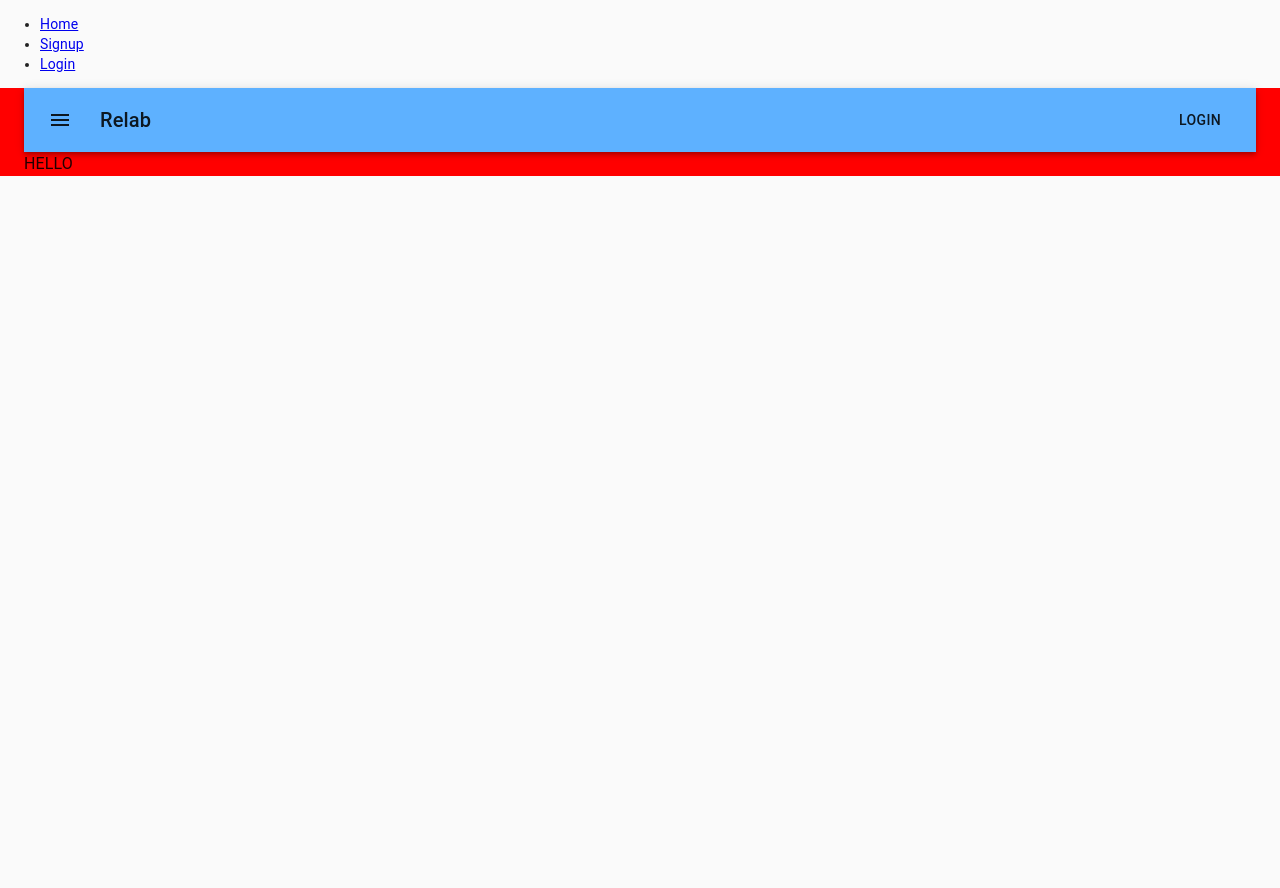
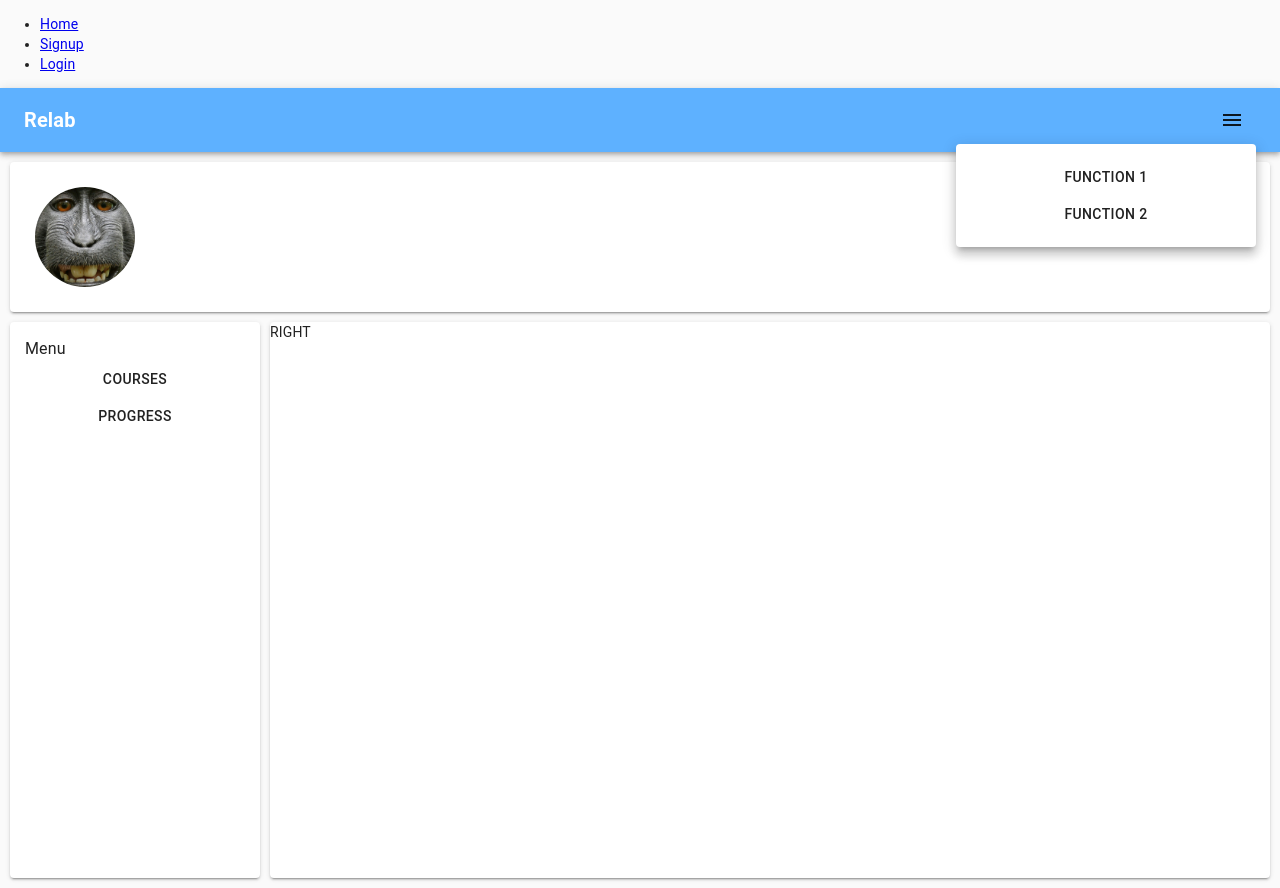
Before and after one commit to damianbrowne/cmsi370-djaw, a React (Create React App) app: page / in a window 1280 px wide. Both pictures are taken after a click on the button "menu". Before the commit the page ends 800 px from the top, so only its background shows below. Built offline with nearby package versions, Linux system fonts and the light colour scheme.

Commit message:
dashboard skeleton + header updates

```diff
--- a/src/common/HeaderFrame.js
+++ b/src/common/HeaderFrame.js
@@ -1,38 +1,97 @@
-import React from 'react';
-import { makeStyles } from '@material-ui/core/styles';
-import AppBar from '@material-ui/core/AppBar';
-import Toolbar from '@material-ui/core/Toolbar';
-import Typography from '@material-ui/core/Typography';
-import Button from '@material-ui/core/Button';
-import IconButton from '@material-ui/core/IconButton';
+import { useState } from 'react';
+
 import MenuIcon from '@material-ui/icons/Menu';
+
+import {
+  AppBar,
+  Toolbar,
+  Typography,
+  Button,
+  IconButton,
+  makeStyles,
+  Popover,
+  Paper,
+
+} from '@material-ui/core'
 
 const useStyles = makeStyles((theme) => ({
   root: {
-    flex: 1,
   },
+
   menuButton: {
-    marginRight: theme.spacing(2),
+    marginLeft: theme.spacing(2),
   },
+
   title: {
     flexGrow: 1,
+    color:"white",
+    fontWeight:"bold"
   },
+
+  popoverPaper: {
+    minWidth: 300,
+    maxWidth: 300,
+    paddingTop: 15,
+    paddingBottom: 15,
+  },
+
+  popoverMenu: {
+    flex: 1,
+    display:"flex",
+    flexDirection:"column",
+  }
 }));
 
 export default function ButtonAppBar() {
   const classes = useStyles();
+  const [anchor, setAnchor] = useState(null)
+
+  const handleAvatarClick = event => {
+    setAnchor(event.currentTarget) // visually anchor the popup to the button
+  }
+
+  const handleAvatarClose = () => setAnchor(null)
+
 
   return (
     <div className={classes.root}>
       <AppBar position="static">
         <Toolbar>
-          <IconButton edge="start" className={classes.menuButton} color="inherit" aria-label="menu">
-            <MenuIcon />
-          </IconButton>
           <Typography variant="h6" className={classes.title}>
             Relab
           </Typography>
-          <Button color="inherit">Login</Button>
+          <IconButton edge="start" className={classes.menuButton} color="inherit" aria-label="menu" onClick={handleAvatarClick}>
+            <MenuIcon />
+          </IconButton>
+          <Popover
+            classes={{
+              paper: classes.popoverPaper,
+            }}
+            anchorEl={anchor}
+            open={Boolean(anchor)}
+            onClose={handleAvatarClose}
+            anchorOrigin={{
+              // Location of the anchor on the button
+              vertical: 'bottom',
+              horizontal: 'right',
+            }}
+            transformOrigin={{
+              // Anchor on the popover itself
+              vertical: 'top',
+              horizontal: 'right',
+            }}
+          >
+            <div className={classes.popoverMenu}>
+              <Button>
+                FUNCTION 1
+              </Button>
+              <Button>
+                FUNCTION 2
+              </Button>
+            </div>
+
+
+          </Popover>
         </Toolbar>
       </AppBar>
     </div>
--- a/src/pages/Dashboard/Dashboard.js
+++ b/src/pages/Dashboard/Dashboard.js
@@ -12,24 +12,78 @@ import {
 } from '@material-ui/core'
 
 import HeaderFrame from '../../common/HeaderFrame.js'
+import monkey from '../../assets/images/monkey.jpg'
 
 const useStyles = makeStyles((theme) => ({
     root: {
-        backgroundColor: "red",
+        display:"flex",
+        flexDirection:"column",
+        minHeight: '100vh',
+        // padding: 10,
+    },
 
+    profileContainer: {
+        marginTop: 10,
+        marginRight: 10,
+        marginLeft: 10,
+        minWidth: 1010,
+        maxHeight: 150,
+        flex: 0.25,
+        padding: 25,
+        display:"flex",
+        alignItems:"center",
+    },
+
+    avatar: {
+        minWidth: 100,
+        maxWidth: 100,
+        maxHeight: 100,
+        minHeight: 100,
+    },
+
+    body: {
+        display:"flex",
+        flexDirection:"row",
+        flex: 2,
+        margin: 10,
+
+    },
+
+    leftPanel: {
+        display:"flex",
+        flexDirection:"column",
+        flex: .2,
+        marginRight: 10,
+        minWidth: 250,
+        padding: 15,
+    },
+
+    rightPanel: {
+        display:"flex",
+        flex: 1,
+        minWidth: 750,
     },
 
 }),{ name: 'Dashboard' });
 
 export default function SignUp() {
   const classes = useStyles();
-
   return (
-    <Container className={classes.root}>
+    <div className={classes.root}>
         <HeaderFrame />
-        <Typography>
-            HELLO
-        </Typography>
-    </Container>
+        <Paper className={classes.profileContainer} elevation={2}>
+            <Avatar className={classes.avatar} alt="PROFILE" src={monkey} />
+        </Paper>
+        <div className={classes.body}>
+            <Paper className={classes.leftPanel} elevation={2}>
+                <Typography>Menu</Typography>
+                <Button>Courses</Button>
+                <Button>Progress</Button>
+            </Paper>
+            <Paper className={classes.rightPanel} elevation={2}>
+                RIGHT
+            </Paper>
+        </div>
+    </div>
   );
 }
```
Also changed, not shown: src/assets/images/monkey.jpg (added).
